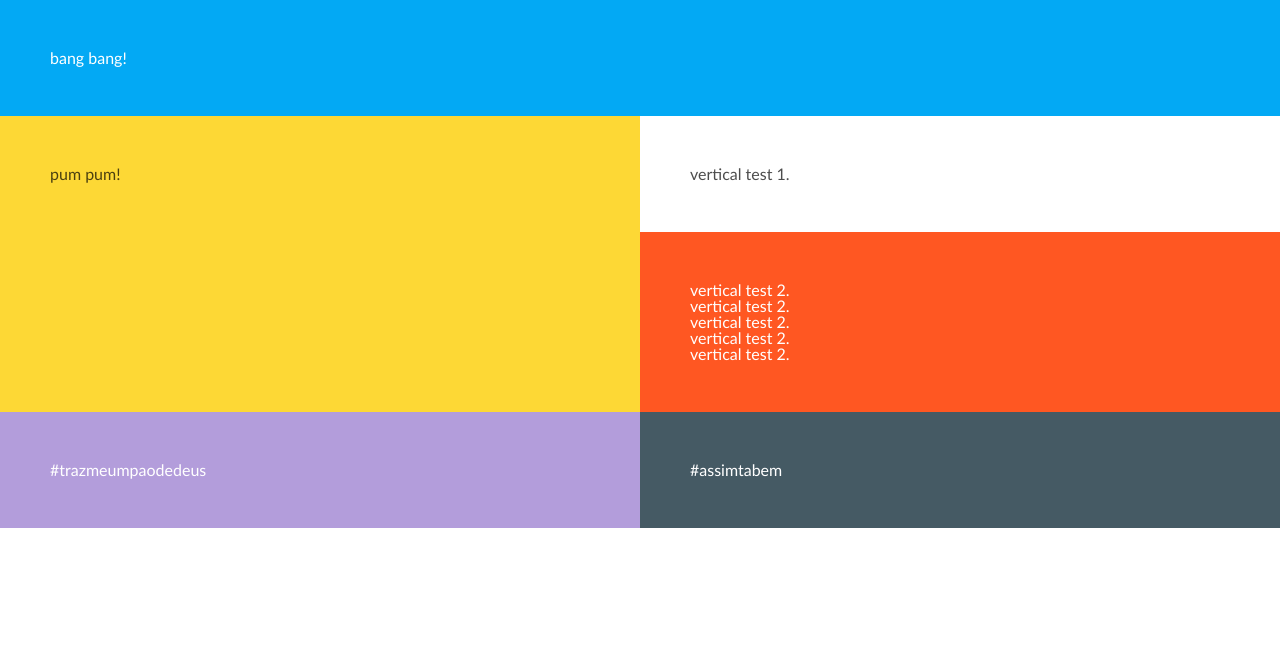
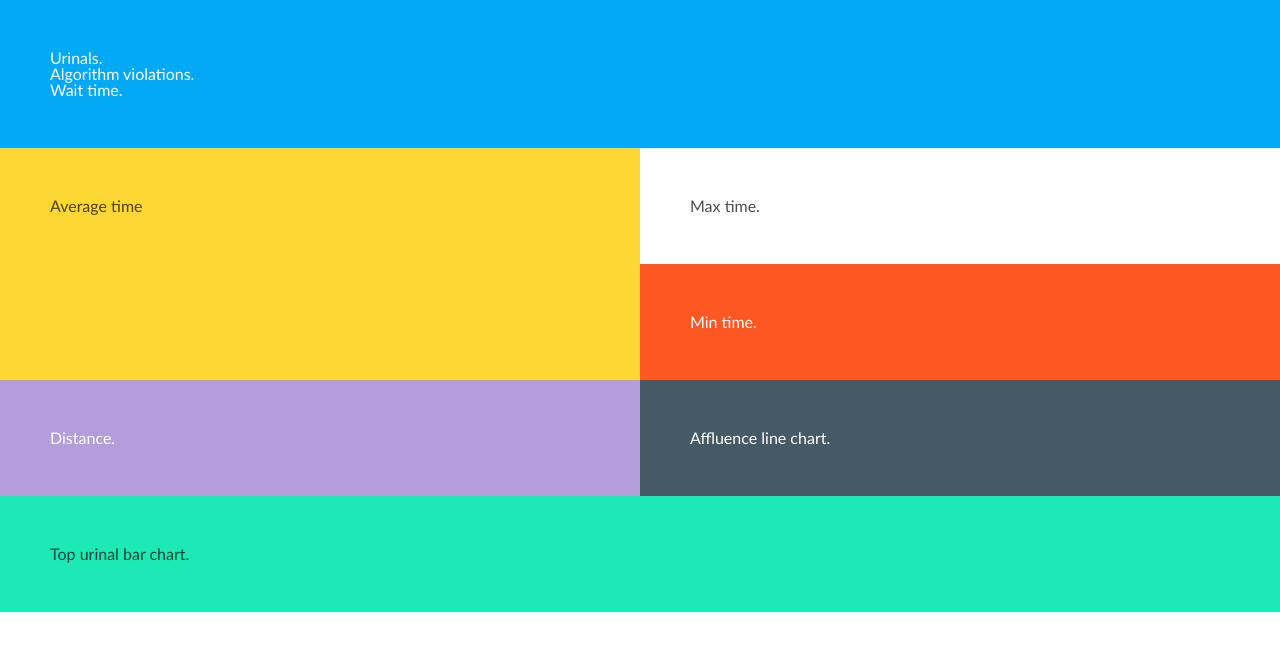
Before and after one commit to rchicoria/mictor.io, a plain HTML site: page index.html in a window 1280 px wide. Drawn offline with Linux system fonts and the light colour scheme.

Commit message:
Add metric sections

```diff
--- a/index.html
+++ b/index.html
@@ -32,7 +32,9 @@
   <div class="grid">
     <div class="grid-100">
       <div class="grid-blue">
-        bang bang!
+        Urinals.<br />
+        Algorithm violations.<br />
+        Wait time.<br />
       </div>
     </div>
   </div>
@@ -40,21 +42,17 @@
   <div class="grid">
     <div class="grid-50">
       <div class="grid-yellow">
-        pum pum!
+        Average time
       </div>
     </div>
 
     <div class="grid-50 grid-50__vertical">
       <div class="grid-white">
-        vertical test 1.
+        Max time.
       </div>
 
       <div class="grid-orange">
-        <p>vertical test 2.</p>
-        <p>vertical test 2.</p>
-        <p>vertical test 2.</p>
-        <p>vertical test 2.</p>
-        <p>vertical test 2.</p>
+        Min time.
       </div>
     </div>
   </div>
@@ -62,13 +60,21 @@
   <div class="grid">
     <div class="grid-50">
       <div class="grid-purple">
-        #trazmeumpaodedeus
+        Distance.
       </div>
     </div>
 
     <div class="grid-50">
       <div class="grid-grey">
-        #assimtabem
+        Affluence line chart.
+      </div>
+    </div>
+  </div>
+
+  <div class="grid">
+    <div class="grid-100">
+      <div class="grid-green">
+        Top urinal bar chart.
       </div>
     </div>
   </div>
--- a/scss/modules/_colors.scss
+++ b/scss/modules/_colors.scss
@@ -4,4 +4,5 @@ $orange: #FF5722;
 $yellow: #FDD835;
 $purple: #B39DDB;
 $grey: #455A64;
+$green: #1DE9B6;
 $black: #000000;
--- a/scss/modules/_grid.scss
+++ b/scss/modules/_grid.scss
@@ -59,6 +59,11 @@
         background-color: $grey;
         color: $white;
       }
+
+      &.grid-green {
+        background-color: $green;
+        color: rgba($black, .7);
+      }
     }
   }
 }
```
Also changed, not shown: css/main.css, 1 other file.
